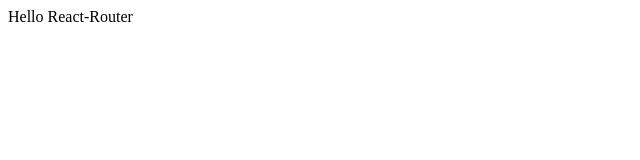
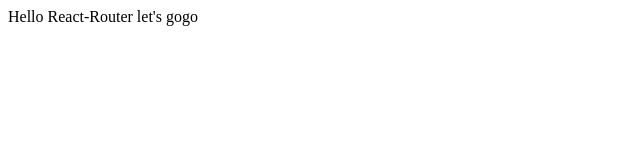
Before and after one commit to mseok/paple-client, a React (Create React App) app: page / in a window 1280 px wide. Shown: the top 160 px of the page, without its empty margins (0-640 px from the left). Built offline with nearby package versions, Linux system fonts and the light colour scheme.

Commit message:
initial commit

```diff
--- a/src/shared/App.js
+++ b/src/shared/App.js
@@ -4,7 +4,7 @@ class App extends Component {
   render() {
     return (
       <div>
-        Hello React-Router
+        Hello React-Router let's gogo
       </div>
     )
   }
```
